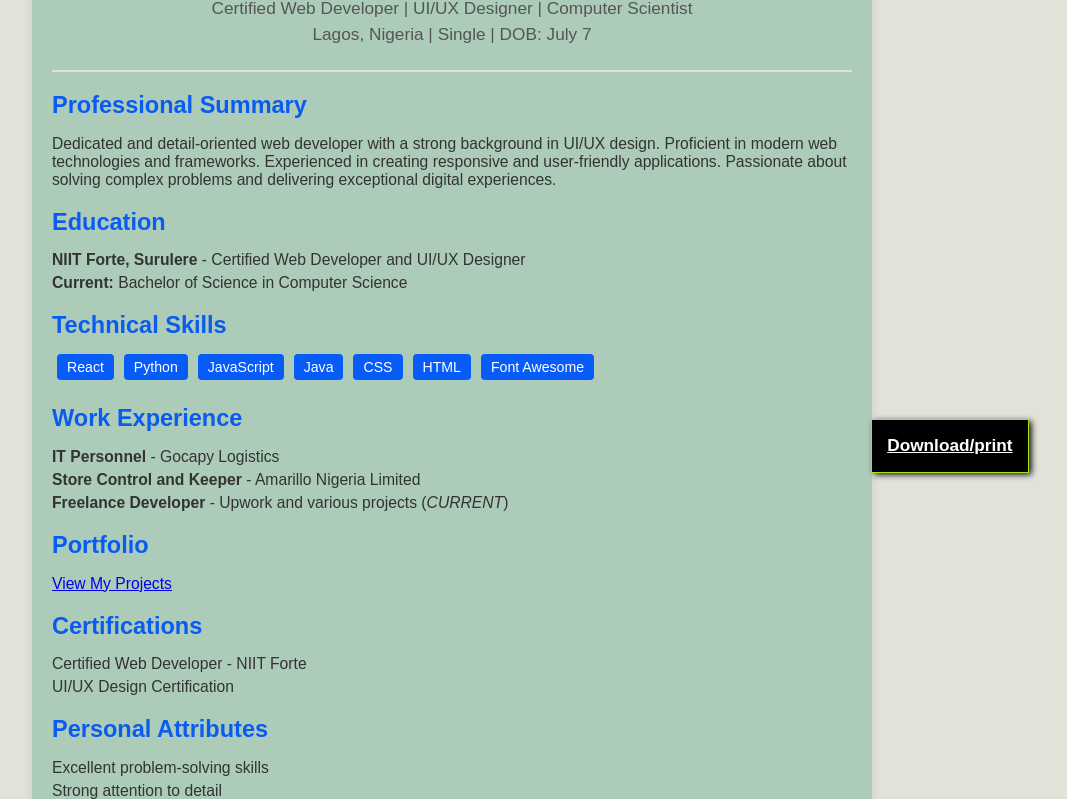
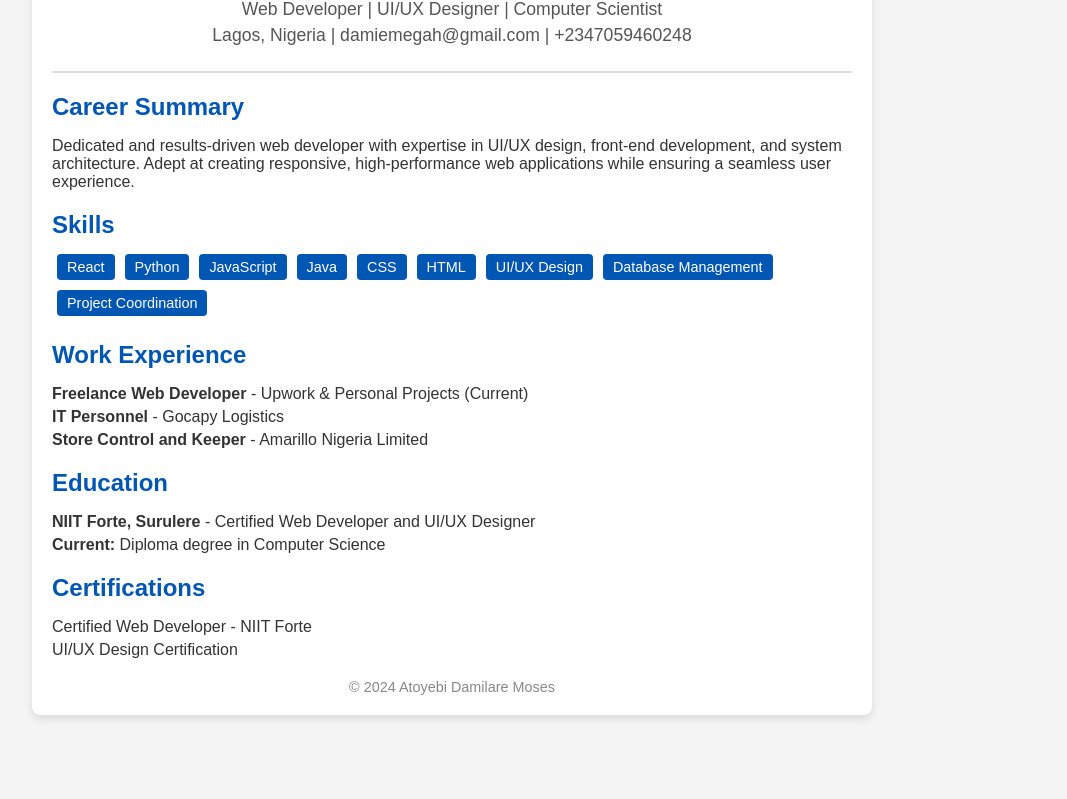
Before and after one commit to DamieMegah/curriculum-vitae-CV, a plain HTML site: page index.html in a window 1280 px wide. Shown: the part 83-882 px from the top of the page, without its empty margins (188-1255 px from the left). After the commit the page ends 818 px from the top, so only its background shows below. Drawn offline with Linux system fonts and the light colour scheme.

Commit message:
Update index.html

```diff
--- a/index.html
+++ b/index.html
@@ -5,41 +5,18 @@
     <meta name="viewport" content="width=device-width, initial-scale=1.0">
     <title>Atoyebi Damilare Moses - CV</title>
     <style>
-
-        html{
-            font-size: 98%;
-        }
         body {
             font-family: Arial, sans-serif;
             margin: 0;
             padding: 0;
-            background-color: #e2e2d9;
+            background-color: #f4f4f4;
             color: #333;
-        }
-
-        .download-btn{
-            border: .4px ridge rgb(166, 230, 17);
-            padding: 1rem;
-            color: white;
-            background:black;
-            font-weight: bolder;
-            font-size: 1.1rem;
-            box-shadow: .2rem .1rem .4rem black;
-            position: fixed;
-            top:32rem;
-            right: 4rem;
-        }
-
-
-        .download-btn:hover{
-            color: green;
-            background:gray;
         }
 
         .container {
             max-width: 800px;
             margin: 20px auto;
-            background: #acccb9;
+            background: #fff;
             padding: 20px;
             border-radius: 8px;
             box-shadow: 0 4px 8px rgba(0, 0, 0, 0.1);
@@ -48,13 +25,13 @@
         .header {
             text-align: center;
             padding-bottom: 20px;
-            border-bottom: 2px solid #e0e0e0;
+            border-bottom: 2px solid #ddd;
         }
 
         .header h1 {
             margin: 0;
             font-size: 2em;
-            color: #0056d7fb;
+            color: #0056b3;
         }
 
         .header p {
@@ -70,7 +47,7 @@
         .section h2 {
             margin-bottom: 10px;
             font-size: 1.5em;
-            color: #095bf1;
+            color: #0056b3;
         }
 
         .section ul {
@@ -82,17 +59,13 @@
             margin: 5px 0;
         }
 
-        .section ul li strong {
-            color: #333;
-        }
-
         .skills {
             display: flex;
             flex-wrap: wrap;
         }
 
         .skills span {
-            background: #075bf7;
+            background: #0056b3;
             color: white;
             padding: 5px 10px;
             border-radius: 4px;
@@ -112,25 +85,17 @@
     <div class="container">
         <div class="header">
             <h1>Atoyebi Damilare Moses</h1>
-            <p>Certified Web Developer | UI/UX Designer | Computer Scientist</p>
-            <p>Lagos, Nigeria | Single | DOB: July 7</p>
+            <p>Web Developer | UI/UX Designer | Computer Scientist</p>
+            <p>Lagos, Nigeria | damiemegah@gmail.com | +2347059460248</p>
         </div>
 
         <div class="section">
-            <h2>Professional Summary</h2>
-            <p>Dedicated and detail-oriented web developer with a strong background in UI/UX design. Proficient in modern web technologies and frameworks. Experienced in creating responsive and user-friendly applications. Passionate about solving complex problems and delivering exceptional digital experiences.</p>
+            <h2>Career Summary</h2>
+            <p>Dedicated and results-driven web developer with expertise in UI/UX design, front-end development, and system architecture. Adept at creating responsive, high-performance web applications while ensuring a seamless user experience.</p>
         </div>
 
         <div class="section">
-            <h2>Education</h2>
-            <ul>
-                <li><strong>NIIT Forte, Surulere</strong> - Certified Web Developer and UI/UX Designer</li>
-                <li><strong>Current:</strong> Bachelor of Science in Computer Science</li>
-            </ul>
-        </div>
-
-        <div class="section">
-            <h2>Technical Skills</h2>
+            <h2>Skills</h2>
             <div class="skills">
                 <span>React</span>
                 <span>Python</span>
@@ -138,22 +103,27 @@
                 <span>Java</span>
                 <span>CSS</span>
                 <span>HTML</span>
-                <span>Font Awesome</span>
+                <span>UI/UX Design</span>
+                <span>Database Management</span>
+                <span>Project Coordination</span>
             </div>
         </div>
 
         <div class="section">
             <h2>Work Experience</h2>
             <ul>
+                <li><strong>Freelance Web Developer</strong> - Upwork & Personal Projects (Current)</li>
                 <li><strong>IT Personnel</strong> - Gocapy Logistics</li>
                 <li><strong>Store Control and Keeper</strong> - Amarillo Nigeria Limited</li>
-                <li><strong>Freelance Developer</strong> - Upwork and various projects (<em>CURRENT</em>)</li>
             </ul>
         </div>
 
         <div class="section">
-            <h2>Portfolio</h2>
-            <p><a href="https://damiemegah.github.io/portfolio" target="_blank">View My Projects</a></p>
+            <h2>Education</h2>
+            <ul>
+                <li><strong>NIIT Forte, Surulere</strong> - Certified Web Developer and UI/UX Designer</li>
+                <li><strong>Current:</strong> Diploma degree in Computer Science</li>
+            </ul>
         </div>
 
         <div class="section">
@@ -164,21 +134,9 @@
             </ul>
         </div>
 
-        <div class="section">
-            <h2>Personal Attributes</h2>
-            <ul>
-                <li>Excellent problem-solving skills</li>
-                <li>Strong attention to detail</li>
-                <li>Effective communication and teamwork</li>
-            </ul>
-        </div>
-
         <div class="footer">
             &copy; 2024 Atoyebi Damilare Moses
         </div>
     </div>
-
-    <a href="javascript:window.print()" class="download-btn">Download/print</a>
-
 </body>
 </html>
```
